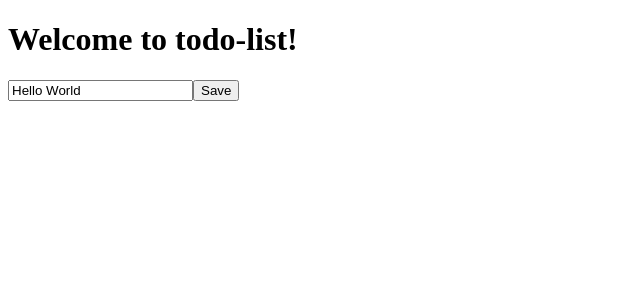
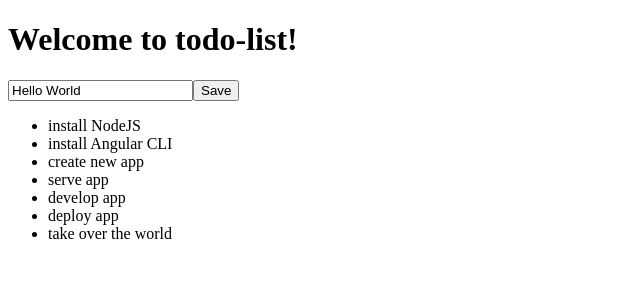
Before and after one commit to lizwait/ng-girls-todo, an Angular app: page / in a window 1280 px wide. Shown: the top 300 px of the page, without its empty margins (0-640 px from the left). Built offline with nearby package versions, Linux system fonts and the light colour scheme.

Commit message:
Added hardcoded list for example

```diff
--- a/src/app/app.component.ts
+++ b/src/app/app.component.ts
@@ -8,9 +8,24 @@
   </h1>
 
   <app-input-button-unit></app-input-button-unit>
+
+  <ul>
+    <li *ngFor="let todoItem of todoList">
+      {{ todoItem.title }}
+    </li>
+  </ul>
 `,
   styleUrls: ['./app.component.css']
 })
 export class AppComponent {
   title = 'todo-list';
+  todoList = [
+    {title: 'install NodeJS'},
+    {title: 'install Angular CLI'},
+    {title: 'create new app'},
+    {title: 'serve app'},
+    {title: 'develop app'},
+    {title: 'deploy app'},
+    {title: 'take over the world'},
+  ]
 }
--- a/src/app/input-button-unit/input-button-unit.component.ts
+++ b/src/app/input-button-unit/input-button-unit.component.ts
@@ -6,7 +6,10 @@
   <input #inputElementRef
          [value]="title"
          (keyup.enter)="changeTitle($event.target.value)">
-  <button (click)="changeTitle(inputElementRef.value)">Save</button>
+
+  <button (click)="changeTitle(inputElementRef.value)">
+    Save
+  </button>
 `,
   styleUrls: ['./input-button-unit.component.css']
 })
```
